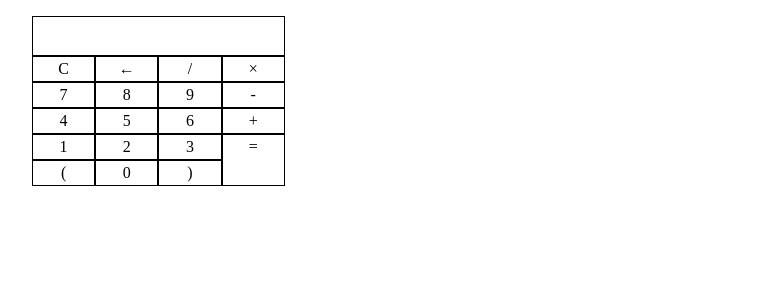
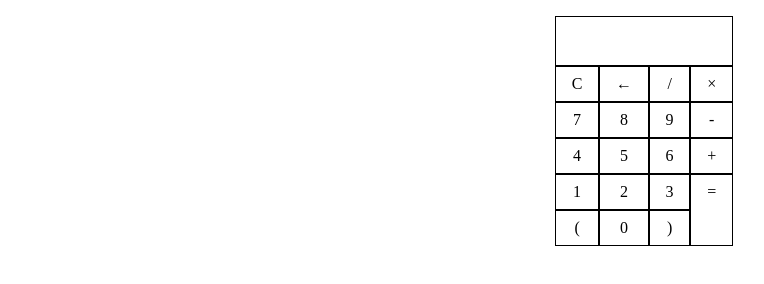
Before and after one commit to ajkaijanaho/calc-js, a plain HTML site: page index.html in a window 1280 px wide. Shown: the whole page, without its empty margins (16-780 px from the left). Drawn offline with Linux system fonts and the light colour scheme.

Commit message:
Show error messages & styling
Signed-off-by: Antti-Juhani Kaijanaho <antti-juhani@kaijanaho.fi>

```diff
--- a/calc.mjs
+++ b/calc.mjs
@@ -17,7 +17,13 @@ import {evaluate} from "./eval.mjs";
 
 function eval_clicked(ev) {
     let disp = document.getElementById("display");
-    disp.textContent = evaluate(disp.textContent);
+    let err = document.getElementById("errors");
+    try {
+        disp.textContent = evaluate(disp.textContent);
+        err.textContent = "";
+    } catch (ex) {
+        err.textContent = ex;
+    }
 }
 
 function key_clicked(ev) {
--- a/index.html
+++ b/index.html
@@ -18,11 +18,12 @@
 -->
     <title>Calculator</title>
     <link href="style.css" rel="stylesheet">
+    <meta name="viewport" content="width=device-width, initial-scale=1">
     <script src="calc.mjs" type="module"></script>
   </head>
   <body>
     <ul id="calc">
-      <li id="display"></li>
+      <li class="display" id="display"></li>
       <li id="clear">C</li>
       <li id="bs">&larr;</li>
       <li id="eval">=</li>
@@ -42,6 +43,7 @@
       <li class="key" id="keyOP">(</li>
       <li class="key" id="key0">0</li>
       <li class="key" id="keyCP">)</li>
+      <li class="display" id="errors"></li>
     </ul>
   </body>
 </html>
--- a/style.css
+++ b/style.css
@@ -13,15 +13,25 @@
        governing permissions and limitations under the License.
 */
 #calc {
-    width: 20%;
+    margin-left: auto;
+    margin-right: auto;
+    width: min-content;
     display: grid;
-    grid-template-columns: repeat(4, 1fr);
+    grid-template-columns: repeat(4, max-content);
     list-style: none;
 }
 
-#calc li { border: thin solid; padding: 3px; text-align: center; }
+#calc li:not(#errors) {
+    border: thin solid;
+    padding: .5em;
+    text-align: center;
+}
 
-#display { grid-column: 1/5; height: 2em; }
+#display, #errors {
+    grid-column: 1/5;
+    height: 2em;
+    min-width: 10em;
+}
 
 #clear { grid-column: 1/2; }
 #bs    { grid-column: 2/3; }
```
